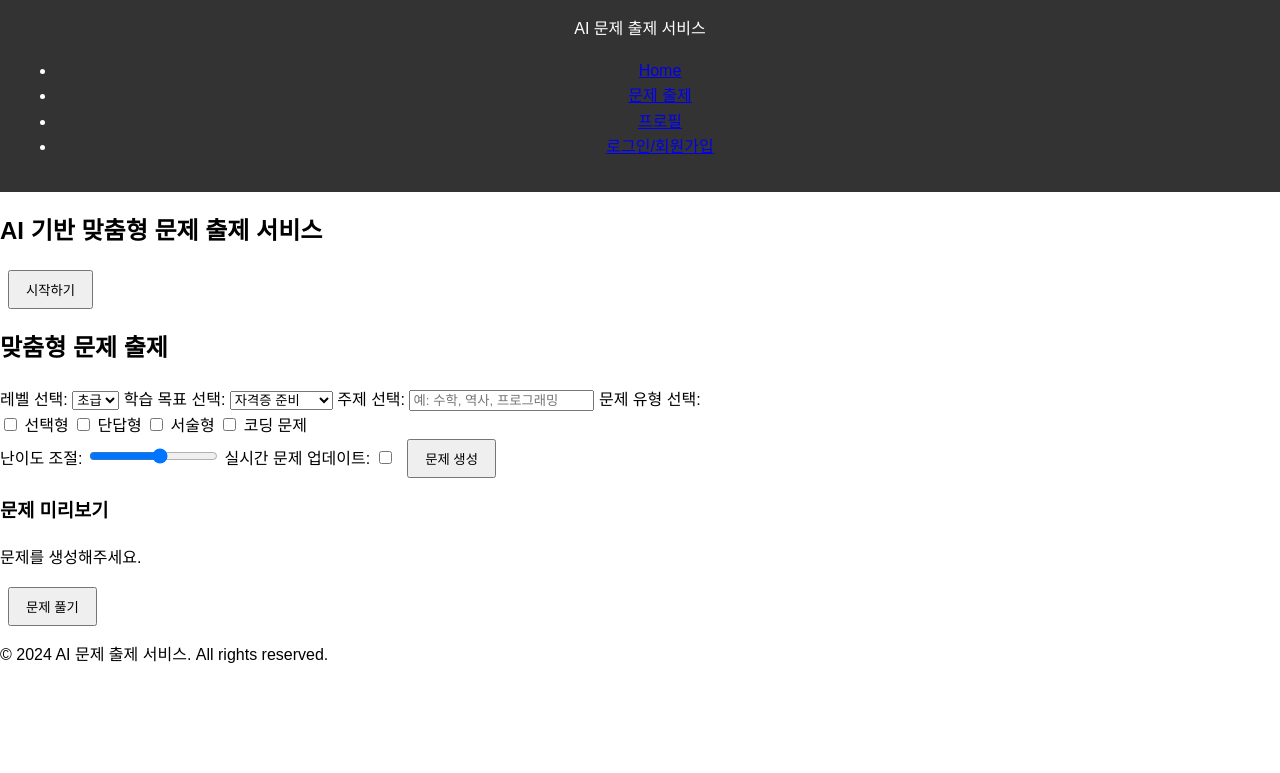
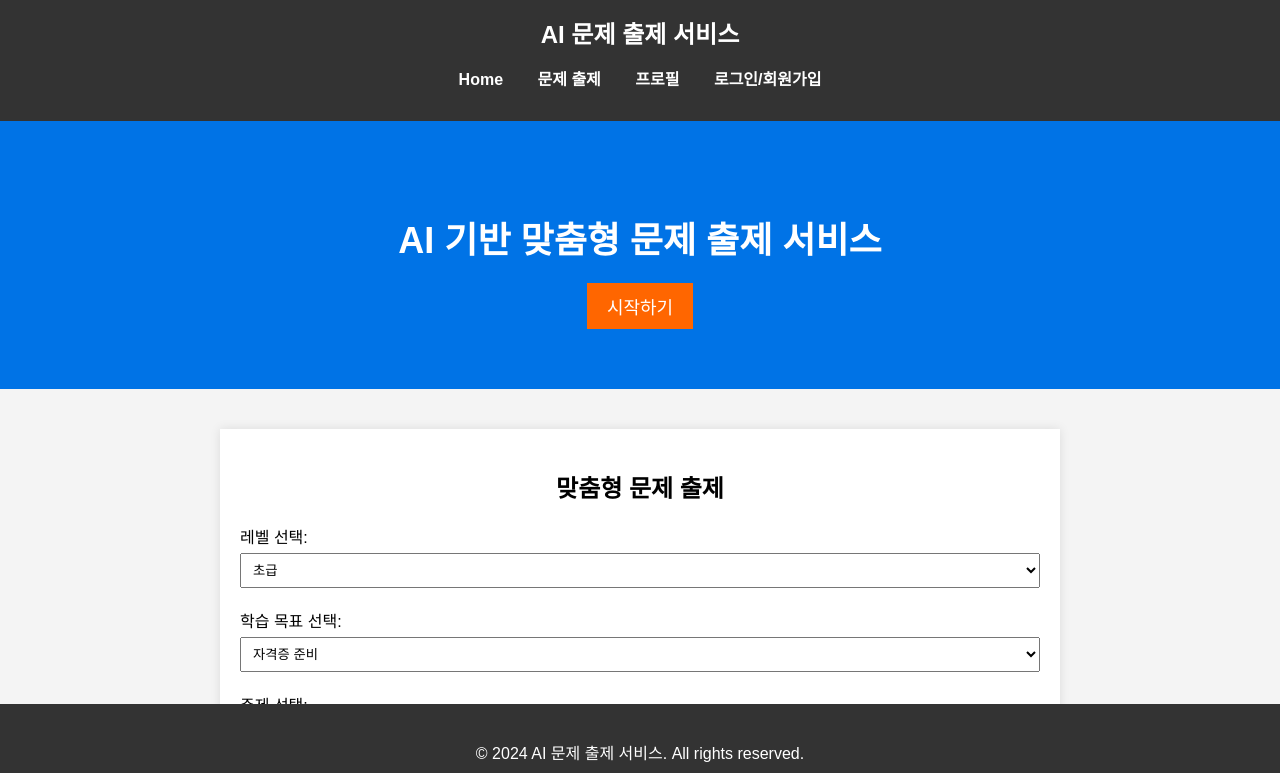
Before and after one commit to nongguwang/test, a plain HTML site: page index.html in a window 1280 px wide. Shown: the top 773 px of the page. Drawn offline with Linux system fonts and the light colour scheme.

Commit message:
Update styles.css

```diff
--- a/styles.css
+++ b/styles.css
@@ -1,32 +1,125 @@
 body {
     font-family: Arial, sans-serif;
-    line-height: 1.6;
     margin: 0;
     padding: 0;
+    background-color: #f4f4f4;
 }
+
 header {
-    background: #333;
-    color: #fff;
-    padding: 1rem;
+    background-color: #333;
+    color: white;
+    padding: 15px 0;
     text-align: center;
 }
-nav {
-    margin-top: 1rem;
-}
-button {
-    padding: 0.5rem 1rem;
-    margin: 0 0.5rem;
-}
-main {
-    padding: 2rem;
-}
-#videoSection, #quizSection {
-    margin-bottom: 2rem;
-}
-#questionContainer {
-    margin-bottom: 1rem;
-}
-#result {
-    margin-top: 1rem;
+
+header .logo {
+    font-size: 24px;
     font-weight: bold;
 }
+
+header nav ul {
+    list-style: none;
+    padding: 0;
+}
+
+header nav ul li {
+    display: inline;
+    margin: 0 15px;
+}
+
+header nav ul li a {
+    color: white;
+    text-decoration: none;
+    font-weight: bold;
+}
+
+.banner {
+    background-color: #0073e6;
+    color: white;
+    padding: 60px 20px;
+    text-align: center;
+}
+
+.banner h1 {
+    font-size: 36px;
+    margin-bottom: 20px;
+}
+
+.banner button {
+    background-color: #ff6600;
+    color: white;
+    padding: 10px 20px;
+    border: none;
+    cursor: pointer;
+    font-size: 18px;
+}
+
+.container {
+    max-width: 800px;
+    margin: 40px auto;
+    background: white;
+    padding: 20px;
+    box-shadow: 0 0 10px rgba(0, 0, 0, 0.1);
+}
+
+.container h2 {
+    text-align: center;
+    margin-bottom: 20px;
+}
+
+form label {
+    display: block;
+    margin: 10px 0 5px;
+}
+
+form select, form input[type="text"], form input[type="range"] {
+    width: 100%;
+    padding: 8px;
+    margin-bottom: 10px;
+}
+
+form div {
+    margin-bottom: 10px;
+}
+
+form div label {
+    margin-right: 10px;
+}
+
+form button {
+    display: block;
+    width: 100%;
+    padding: 10px;
+    background-color: #0073e6;
+    color: white;
+    border: none;
+    cursor: pointer;
+}
+
+form button:hover {
+    background-color: #005bb5;
+}
+
+.preview {
+    margin-top: 20px;
+}
+
+.preview h3 {
+    margin-bottom: 10px;
+}
+
+.preview p {
+    padding: 10px;
+    background-color: #f0f0f0;
+    border: 1px solid #ddd;
+}
+
+footer {
+    text-align: center;
+    padding: 20px 0;
+    background-color: #333;
+    color: white;
+    position: fixed;
+    width: 100%;
+    bottom: 0;
+}
```
